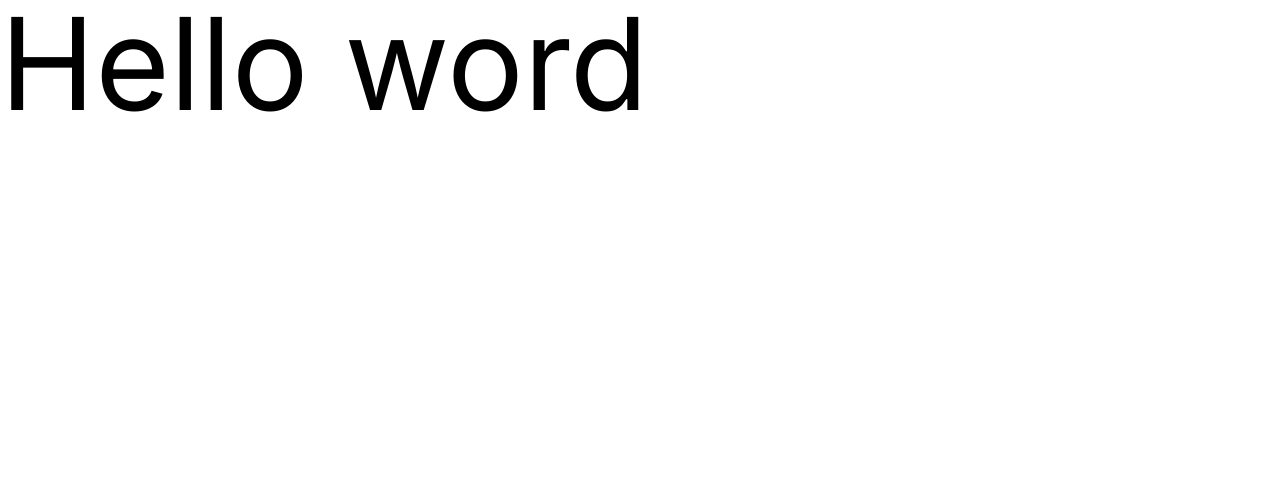
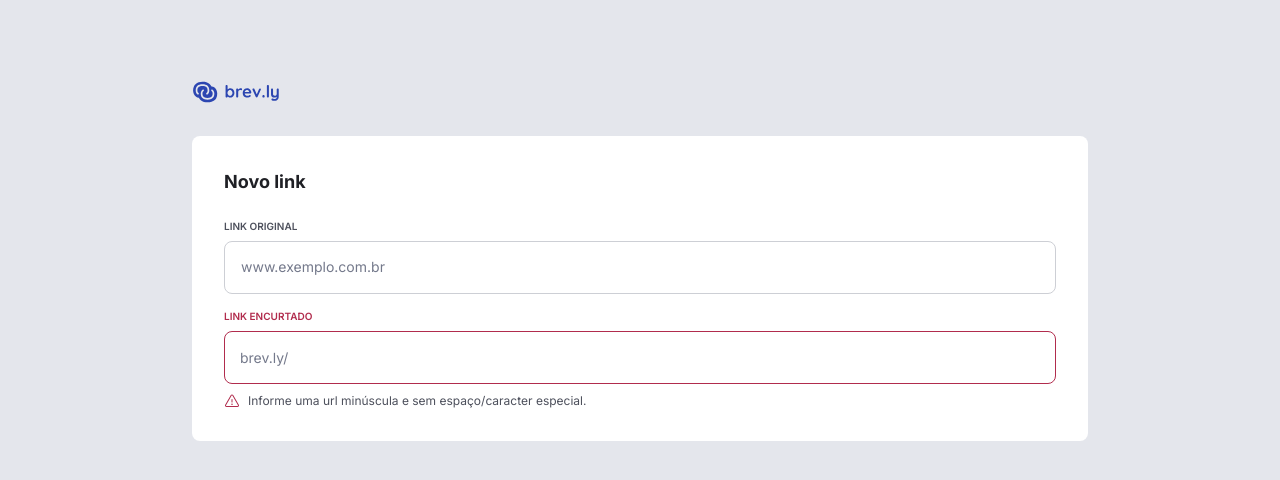
Before and after one commit to eullerbraz/brevly, a React (Vite) app in the folder web/: page / in a window 1280 px wide. Shown: the top 480 px of the page. Built offline with nearby package versions, Linux system fonts and the light colour scheme.

Commit message:
feat: add new app logo and form section components
- Add SVG logo to assets
- Implement AppLogo component
- Implement FormSection component with Input UI component
- Update App component layout
- Add new dependencies: @phosphor-icons/react, tailwind-merge, tailwind-variants

```diff
--- a/web/package.json
+++ b/web/package.json
@@ -10,9 +10,12 @@
     "preview": "vite preview"
   },
   "dependencies": {
+    "@phosphor-icons/react": "^2.1.10",
     "@tailwindcss/vite": "^4.1.13",
     "react": "^19.1.1",
     "react-dom": "^19.1.1",
+    "tailwind-merge": "^3.3.1",
+    "tailwind-variants": "^3.1.1",
     "tailwindcss": "^4.1.13"
   },
   "devDependencies": {
--- a/web/src/app.tsx
+++ b/web/src/app.tsx
@@ -1,7 +1,13 @@
+import { AppLogo } from './components/app-logo';
+import { FormSection } from './components/form-section';
+
 export function App() {
   return (
-    <>
-      <h1 className='text-9xl'>Hello word</h1>
-    </>
+    <main className='h-dvh flex flex-col items-start justify-start gap-8 bg-gray-200 px-48 py-20'>
+      <AppLogo />
+      <div className='w-full flex flex-row gap-5'>
+        <FormSection />
+      </div>
+    </main>
   );
 }
--- /dev/null
+++ b/web/src/components/app-logo.tsx
@@ -0,0 +1,5 @@
+import Logo from '../../assets/logo.svg';
+
+export function AppLogo() {
+  return <img className='h-6' src={Logo} alt='Logotipo brev.ly' />;
+}
--- /dev/null
+++ b/web/src/components/form-section.tsx
@@ -0,0 +1,46 @@
+import { useId, useState, type ComponentProps } from 'react';
+import { twMerge } from 'tailwind-merge';
+import { Input } from './ui/input';
+
+export function FormSection({
+  className,
+  children,
+  ...props
+}: ComponentProps<'section'>) {
+  const [originalUrl, setOriginalUrl] = useState('');
+  const [shortUrl, setShortUrl] = useState('');
+
+  return (
+    <section
+      className={twMerge(
+        'flex flex-col gap-6 w-full p-8 bg-white rounded-lg',
+        className
+      )}
+      {...props}
+    >
+      <h2 className='text-lg text-gray-600 font-bold'>Novo link</h2>
+
+      <form className='flex flex-col gap-4'>
+        <Input
+          id={useId()}
+          labelText='LINK ORIGINAL'
+          placeholder='www.exemplo.com.br'
+          status='default'
+          errorMessage='Informe uma url válida.'
+          onChange={(e) => setOriginalUrl(e.target.value)}
+          value={originalUrl}
+        />
+        <Input
+          id={useId()}
+          labelText='LINK ENCURTADO'
+          type='fixedPlaceholder'
+          fixedPrefix='brev.ly/'
+          status='error'
+          errorMessage='Informe uma url minúscula e sem espaço/caracter especial.'
+          onChange={(e) => setShortUrl(e.target.value)}
+          value={shortUrl}
+        />
+      </form>
+    </section>
+  );
+}
--- /dev/null
+++ b/web/src/components/ui/input.tsx
@@ -0,0 +1,91 @@
+import { WarningIcon } from '@phosphor-icons/react';
+import { useEffect, useRef, useState, type ComponentProps } from 'react';
+import { twMerge } from 'tailwind-merge';
+
+import { tv, type VariantProps } from 'tailwind-variants';
+
+const inputVariants = tv({
+  base: 'w-full rounded-lg border p-4 text-md text-gray-600 placeholder:text-gray-400 focus:outline-none focus:border-transparent focus:ring-[1.5px] caret-blue-base focus:ring-blue-base',
+  variants: {
+    status: {
+      default: 'border-gray-300',
+      error: 'border-danger',
+    },
+  },
+  defaultVariants: {
+    status: 'default',
+  },
+});
+
+type InputProps = ComponentProps<'input'> &
+  VariantProps<typeof inputVariants> & {
+    labelText: string;
+    id: string;
+    fixedPrefix?: string;
+    errorMessage?: string;
+  };
+
+export function Input({
+  className,
+  placeholder,
+  id,
+  labelText,
+  fixedPrefix,
+  errorMessage,
+  status = 'default',
+  onChange,
+  value,
+  ...props
+}: InputProps) {
+  const prefixRef = useRef<HTMLSpanElement>(null);
+  const [prefixWidth, setPrefixWidth] = useState(0);
+
+  useEffect(() => {
+    if (fixedPrefix && prefixRef.current) {
+      setPrefixWidth(prefixRef.current.offsetWidth);
+    } else {
+      setPrefixWidth(0);
+    }
+  }, [fixedPrefix]);
+
+  return (
+    <div
+      className={twMerge(
+        'w-full flex flex-col gap-2 text-xs font-semibold focus-within:text-blue-base',
+        status === 'error' ? 'text-danger' : 'text-gray-500'
+      )}
+    >
+      <label htmlFor={id} className=''>
+        {labelText}
+      </label>
+
+      <div className='relative w-full font-normal'>
+        {fixedPrefix && (
+          <span
+            ref={prefixRef}
+            className='absolute left-4 top-1/2 -translate-y-1/2 text-md text-gray-400 pointer-events-none select-none'
+          >
+            {fixedPrefix}
+          </span>
+        )}
+        <input
+          id={id}
+          className={inputVariants({ status, className })}
+          style={fixedPrefix ? { paddingLeft: `${prefixWidth + 15}px` } : {}}
+          type='text'
+          placeholder={!fixedPrefix ? placeholder : ''}
+          onChange={onChange}
+          value={value}
+          {...props}
+        />
+      </div>
+
+      {status === 'error' && (
+        <div className='flex items-center gap-2 text-sm font-normal text-gray-500'>
+          <WarningIcon className='text-danger' size={16} />
+          <span>{errorMessage}</span>
+        </div>
+      )}
+    </div>
+  );
+}
```
Also changed, not shown: web/assets/logo.svg (added), 1 other file (tests, documents, lock files or other folders).
